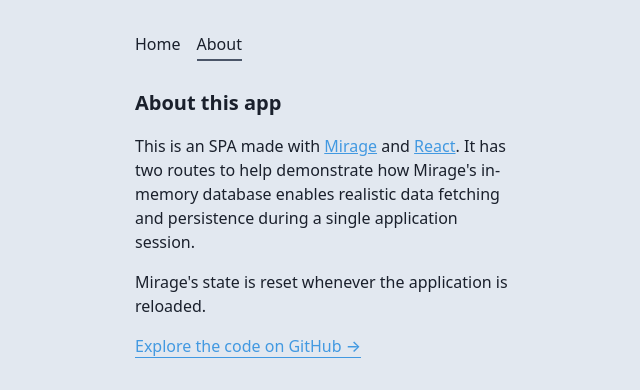
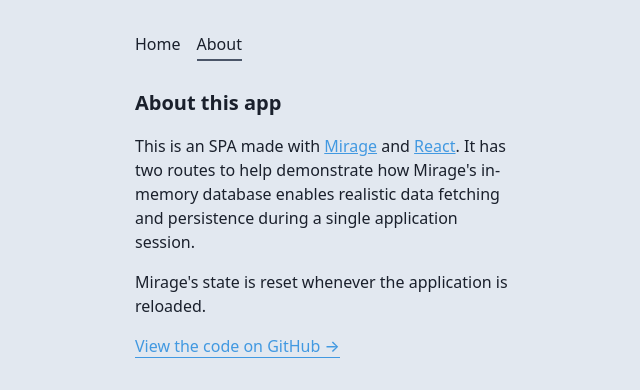
Before and after one commit to miragejs-archive/react-demo, a React (Create React App) app: page /about in a window 1280 px wide. Shown: the top 390 px of the page, without its empty margins (313-953 px from the left). Built offline with nearby package versions, Linux system fonts and the light colour scheme; what miragejs would draw is missing.

Commit message:
Netlify, not travis :P

```diff
--- a/src/components/About.js
+++ b/src/components/About.js
@@ -31,7 +31,7 @@ export default function() {
           className="border-b border-blue-500 font-medium text-blue-500"
           href="https://github.com/miragejs/react-demo"
         >
-          Explore the code on GitHub →
+          View the code on GitHub →
         </a>
       </p>
     </div>
```
Also changed, not shown: .travis.yml (deleted), 2 other files (tests, documents, lock files or other folders).
